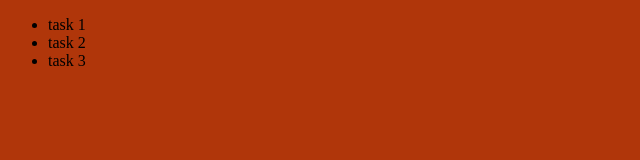
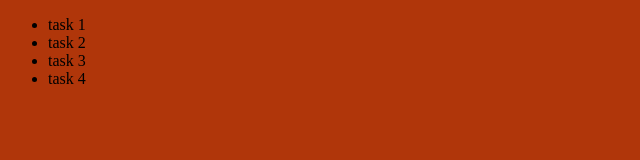
Before and after one commit to Manusharavishan/git_demo2, a plain HTML site: page index.html in a window 1280 px wide. Shown: the full height of the page, 0-640 px from the left. Drawn offline with Linux system fonts and the light colour scheme.

Commit message:
new list add

```diff
--- a/index.html
+++ b/index.html
@@ -12,6 +12,7 @@
         <li>task 1</li>
         <li>task 2</li>
         <li>task 3</li>
+        <li>task 4</li>
     </ul>
 
 </body>
```
